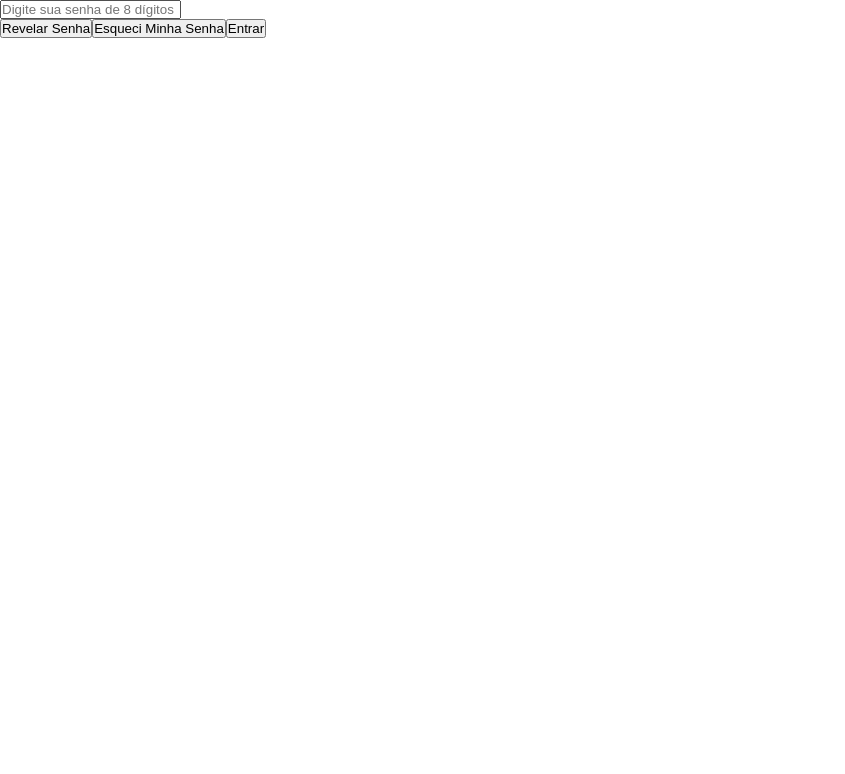
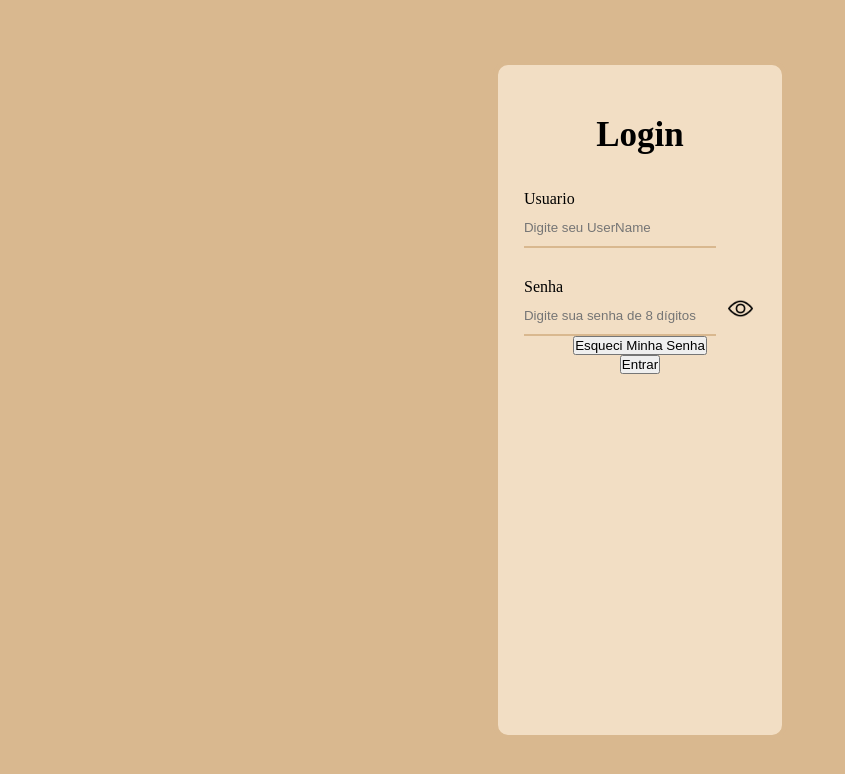
Before and after one commit to dannyy7/DW2-Trabalho, a React (Vite) app: page / in a window 1280 px wide. Shown: the top 774 px of the page, without its empty margins (0-845 px from the left). Built offline with nearby package versions, Linux system fonts and the light colour scheme.

Commit message:
23_06_25

```diff
--- a/src/Login.css
+++ b/src/Login.css
@@ -1,4 +1,82 @@
 *{
     padding: 0;
     margin: 0;
+    box-sizing: border-box;
 }
+.PageContainer{
+    display: flex;
+    justify-content: center;
+    background-color:#D9B88F;
+    height: 100vh;
+    width: 100wh;
+    align-items: center;
+}
+.LoginContainer{
+    display: flex;
+    width: 23vw;
+    height: 85vh;
+    background-color: #F2DEC4;
+    justify-content:flex-start;
+    flex-direction: column;
+    border: solid 5px #D9B88F;
+    border-radius: 15px;
+    align-items: center;
+    padding-top: 50px;
+
+}
+.InputContainer{
+    display: flex;
+    flex-direction: column;
+    padding-top: 35px;
+}
+.InputConfig{
+    border: none;
+    background: transparent;
+    border-bottom: 2px solid #D9B88F;
+    width: 15vw;
+    height: 5vh;
+}
+#PasswordConfig{
+    display: flex;
+    margin-top: 30px;
+    flex-direction: column;
+}
+.EightPasswordConfig{
+    display: flex;
+    flex-direction: row;
+}
+#MostrarSenhaConfig{
+    width: 30px;
+    height: 20px;
+    margin-left: 10px;
+    background: transparent;
+    border: none;
+}
+
+.EyeIconConfig{
+    height: 25px;
+    width: auto;
+}
+h1{
+    font-size: 35px;
+}
+/* Color Theme Swatches in Hex
+.Mesquite-Flat-Sand-Dunes-1-hex { color: #656C73; }
+.Mesquite-Flat-Sand-Dunes-2-hex { color: #DCEAF2; }
+.Mesquite-Flat-Sand-Dunes-3-hex { color: #D9B88F; }
+.Mesquite-Flat-Sand-Dunes-4-hex { color: #F2DEC4; }
+.Mesquite-Flat-Sand-Dunes-5-hex { color: #A68776; }
+
+ Color Theme Swatches in RGBA
+.Mesquite-Flat-Sand-Dunes-1-rgba { color: rgba(100, 108, 114, 1); }
+.Mesquite-Flat-Sand-Dunes-2-rgba { color: rgba(220, 233, 242, 1); }
+.Mesquite-Flat-Sand-Dunes-3-rgba { color: rgba(216, 183, 143, 1); }
+.Mesquite-Flat-Sand-Dunes-4-rgba { color: rgba(242, 221, 196, 1); }
+.Mesquite-Flat-Sand-Dunes-5-rgba { color: rgba(165, 135, 117, 1); }
+
+Color Theme Swatches in HSLA
+.Mesquite-Flat-Sand-Dunes-1-hsla { color: hsla(208, 6, 42, 1); }
+.Mesquite-Flat-Sand-Dunes-2-hsla { color: hsla(202, 46, 90, 1); }
+.Mesquite-Flat-Sand-Dunes-3-hsla { color: hsla(33, 49, 70, 1); }
+.Mesquite-Flat-Sand-Dunes-4-hsla { color: hsla(33, 64, 85, 1); }
+.Mesquite-Flat-Sand-Dunes-5-hsla { color: hsla(22, 21, 55, 1); } */
--- a/src/Login.jsx
+++ b/src/Login.jsx
@@ -1,9 +1,13 @@
 import { useState } from 'react';
 import './Login.css';
+import eyeIconOn from './assets/imagens/view.png';
+import eyeIconOff from './assets/imagens/hide.png';
+
 
 function Login() {
   const [eightPassword, setEightPassword] = useState('');
   const [showPassword, setShowPassword] = useState(false);
+  const [UserName, setUserName] = useState('');
 
   function mostrarSenha() {
     setShowPassword(!showPassword);
@@ -17,32 +21,50 @@ function Login() {
     alert(`Tentando entrar com senha: ${eightPassword}`); // mudar depois
   }
 
-  let tipoInput;
+  let password;
   if (showPassword) {
-    tipoInput = 'text';
+    password = 'text';
   } else {
-    tipoInput = 'password';
+    password = 'password';
   }
 
   let textoBotaoMostrarSenha;
   if (showPassword) {
-    textoBotaoMostrarSenha = 'Ocultar Senha';
+    textoBotaoMostrarSenha = <img src={eyeIconOff} alt="Ocultar" className='EyeIconConfig'/>;
   } else {
-    textoBotaoMostrarSenha = 'Revelar Senha';
+    textoBotaoMostrarSenha = <img src={eyeIconOn} alt="Revelar" className='EyeIconConfig'/>;
   }
 
   return (
+    <div className='PageContainer'>
       <div className="LoginContainer">
+        <h1>Login</h1>
+        <div className='InputContainer'>
+          <label>Usuario</label>
           <input
-        type={tipoInput}
+            className='InputConfig'
+            type={'text'}
+            value={UserName}
+            onChange={(e) => setUserName(e.target.value)}
+            placeholder="Digite seu UserName"
+          />
+          <div id='PasswordConfig'>
+            <label>Senha</label>
+          </div>
+            <div class='EightPasswordConfig'>
+              <input
+                className='InputConfig'
+                type={password}
                 value={eightPassword}
                 onChange={(e) => setEightPassword(e.target.value)}
                 placeholder="Digite sua senha de 8 dígitos"
               />
-      <br />
-      <button onClick={mostrarSenha}>{textoBotaoMostrarSenha}</button>
+            <button id='MostrarSenhaConfig' onClick={mostrarSenha}>{textoBotaoMostrarSenha}</button>
+          </div>
+        </div>
         <button onClick={esqueciSenha}>Esqueci Minha Senha</button>
         <button onClick={entrar}>Entrar</button>
+      </div>
     </div>
   );
 }
```
Also changed, not shown: src/assets/Imagens/hide.png (added), src/assets/Imagens/view.png (added). Lines whose indentation alone changed are shown as unchanged.
